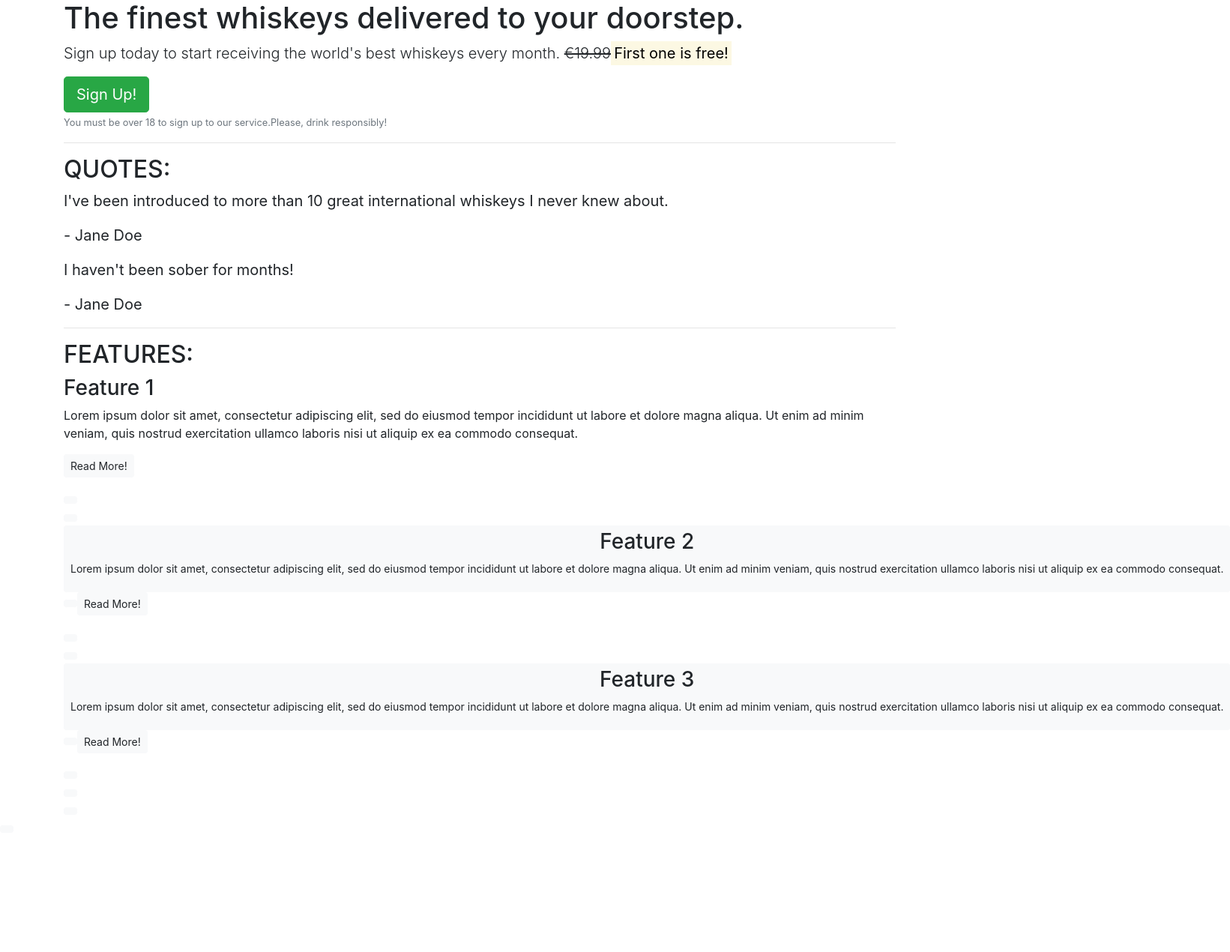
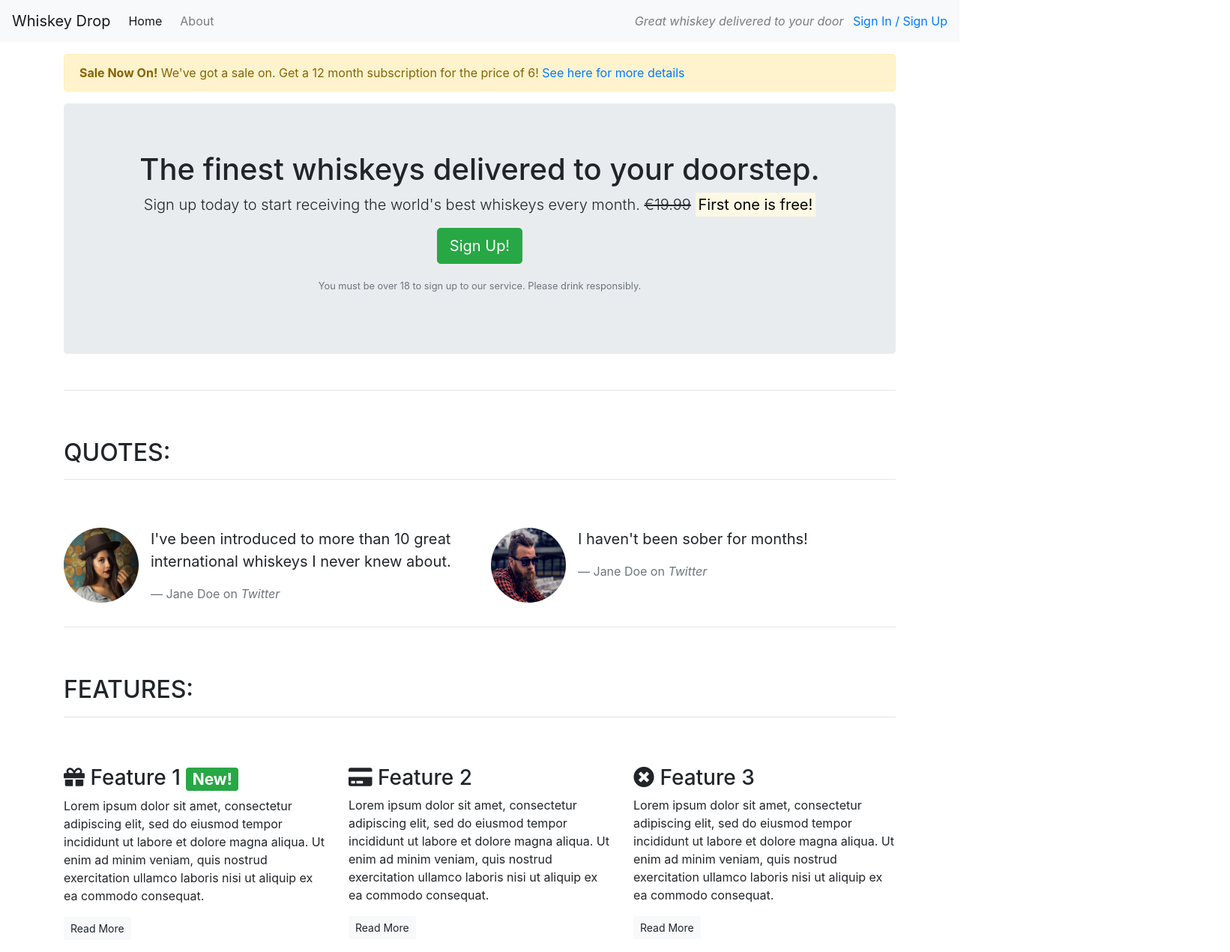
Before and after one commit to mihayounas/new-bootstrap-test, a plain HTML site: page index.html in a window 1280 px wide. Shown: the whole page at 75% size, 1641 px wide, since content can reach past the window. Before the commit the page ends 1117 px from the top, so only its background shows below. Drawn offline with nearby package versions, Linux system fonts and the light colour scheme.

Commit message:
Add bootstrap styling

```diff
--- a/index.html
+++ b/index.html
@@ -3,57 +3,122 @@
 
 <head>
     <meta charset="utf-8">
-
+    <meta name="viewport" content="width=device-width, initial-scale=1.0">
     <title>Whiskey Drop | Taste a new whiskey every month</title>
-    <meta name="viewport" content="width=device-width, initial-scale=1.0">
     <link rel="stylesheet" href="https://maxcdn.bootstrapcdn.com/bootstrap/4.1.3/css/bootstrap.min.css">
+    <link rel="stylesheet" href="https://use.fontawesome.com/releases/v5.6.1/css/all.css" integrity="sha384-gfdkjb5BdAXd+lj+gudLWI+BXq4IuLW5IT+brZEZsLFm++aCMlF1V92rMkPaX4PP" crossorigin="anonymous">
 </head>
 
 <body>
-    <article class="container">
+    <!--Nav-->
+    <nav class="navbar navbar-light navbar-expand-sm bg-light">
+        <a href="/" class="navbar-brand">
+            Whiskey Drop</a>
+        <ul class="navbar-nav mr-auto">
+            <li class="active nav-item mr-2"><a class="nav-link" href="/">Home</a></li>
+            <li class="nav-item mr-2"><a class="nav-link" href="">About</a></li>
+            <li class="nav-item mr-2 d-block d-sm-none"><a class="nav-link" href="">Sign In / Sign Up</a></li>
+        </ul>
+
+        <div class="d-none d-md-block">
+            <p class="navbar-text my-auto mr-2"><i>Great whiskey delivered to your door</i></p>
+            <a href="/login">Sign In / Sign Up</a>
+        </div>
+        <!--</div>-->
+    </nav>
+    <article class="container mt-3">
+        <div class="row d-none d-sm-block">
+            <div class="col-12">
+                <div class="alert alert-warning">
+                    <strong>Sale Now On!</strong> We've got a sale on. Get a 12 month subscription for the price of 6! <a href="">See here for more details</a>
+                </div>
+            </div>
+        </div>
         <!-- Callout -->
-        <section class="callout">
+        <div class="row">
+            <div class="col-12">
+                <section class="callout jumbotron text-center">
                     <h1>The finest whiskeys delivered to your doorstep.</h1>
-            <p class="lead">Sign up today to start receiving the world's best whiskeys every month. <s>€19.99</s><strong><mark>First one is free!</mark></strong></p>
-            <button class="btn btn-success btn-lg">Sign Up!</button>
-            <p class="text-muted"><small>You must be over 18 to sign up to our service.Please, drink responsibly!</small></p>
+                    <p class="lead">Sign up today to start receiving the world's best whiskeys every month.
+                        <s class="d-none d-sm-inline">€19.99</s>
+                        <span class="d-inline d-sm-none"><br></span>
+                        <strong><mark>First one is free!</mark></strong></p>
+                    <p><button class="btn btn-lg btn-success">Sign Up!</button></p>
+                    <p class="text-muted"><small>You must be over 18 to sign up to our service. Please drink responsibly.</small></p>
                 </section>
+            </div>
+        </div>
         <!-- /.callout -->
         <hr>
-
         <!-- Quotes -->
         <section class="quotes">
+            <div class="row">
+                <div class="col-12 my-5">
                     <h2 class="text-uppercase">Quotes:</h2>
+                    <hr />
+                </div>
+            </div>
+            <div class="row">
+                <div class="col-12 col-md-6">
+                    <div class="media">
+                        <div class="d-none d-sm-block">
+                            <img src="images/girl-image.png" class="rounded-circle mr-3" height=100 width=100>
+                        </div>
+                        <div class="media-body">
                             <blockquote class="blockquote">
                                 <p>I've been introduced to more than 10 great international whiskeys I never knew about.</p>
-                <p>- Jane Doe</p>
+                                <footer class="blockquote-footer">Jane Doe on <cite title="Twitter">Twitter</cite></footer>
                             </blockquote>
+                        </div>
+                    </div>
+                </div>
+                <div class="col-12 col-md-6">
+                    <div class="media">
+                        <div class="d-none d-sm-block">
+                            <img src="images/guy-image.png" class="rounded-circle mr-3" height=100 width=100>
+                        </div>
+                        <div class="media-body">
                             <blockquote class="blockquote">
                                 <p>I haven't been sober for months!</p>
-                <p>- Jane Doe</p>
+                                <footer class="blockquote-footer">Jane Doe on <cite title="Twitter">Twitter</cite></footer>
                             </blockquote>
+                        </div>
+                    </div>
+                </div>
+            </div>
         </section>
         <!-- /.quotes -->
         <hr>
-
         <!-- Features -->
         <section class="features">
+            <div class="row">
+                <div class="col-12 my-5">
                     <h2 class="text-uppercase">Features:</h2>
+                    <hr />
+                </div>
+            </div>
+            <div class="row">
+                <div class="col-12 col-md-6 col-lg-4">
                     <div class="feature">
-                <h3>Feature 1</h3>
+                        <h3><i class="fas fa-gift d-none d-sm-inline"></i> Feature 1 <span class="badge badge-success">New!</span></h3>
                         <p>Lorem ipsum dolor sit amet, consectetur adipiscing elit, sed do eiusmod tempor incididunt ut labore et dolore magna aliqua. Ut enim ad minim veniam, quis nostrud exercitation ullamco laboris nisi ut aliquip ex ea commodo consequat.</p>
-                <p><a class="btn btn-sm btn-light" href=" ">Read More!</p>
+                        <p><a class="btn btn-sm btn-light" href="">Read More</a></p>
                     </div>
-
+                </div>
+                <div class="col-12 col-md-6 col-lg-4">
                     <div class="feature">
-                <h3>Feature 2</h3>
+                        <h3><i class="fas fa-credit-card d-none d-sm-inline"></i> Feature 2</h3>
                         <p>Lorem ipsum dolor sit amet, consectetur adipiscing elit, sed do eiusmod tempor incididunt ut labore et dolore magna aliqua. Ut enim ad minim veniam, quis nostrud exercitation ullamco laboris nisi ut aliquip ex ea commodo consequat.</p>
-                <p><a class="btn btn-sm btn-light" href=" ">Read More!</p>
+                        <p><a class="btn btn-sm btn-light" href="">Read More</a></p>
                     </div>
+                </div>
+                <div class="col-12 d-md-none d-lg-block col-lg-4">
                     <div class="feature">
-                <h3>Feature 3</h3>
+                        <h3><i class="fas fa-times-circle d-none d-sm-inline"></i> Feature 3</h3>
                         <p>Lorem ipsum dolor sit amet, consectetur adipiscing elit, sed do eiusmod tempor incididunt ut labore et dolore magna aliqua. Ut enim ad minim veniam, quis nostrud exercitation ullamco laboris nisi ut aliquip ex ea commodo consequat.</p>
-                <p><a class="btn btn-sm btn-light" href=" ">Read More!</p>
+                        <p><a class="btn btn-sm btn-light" href="">Read More</a></p>
+                    </div>
+                </div>
             </div>
         </section>
         <!-- /.features -->
```
Also changed, not shown: images/girl-image.png (added), images/guy-image.png (added). Lines whose indentation alone changed are shown as unchanged.
